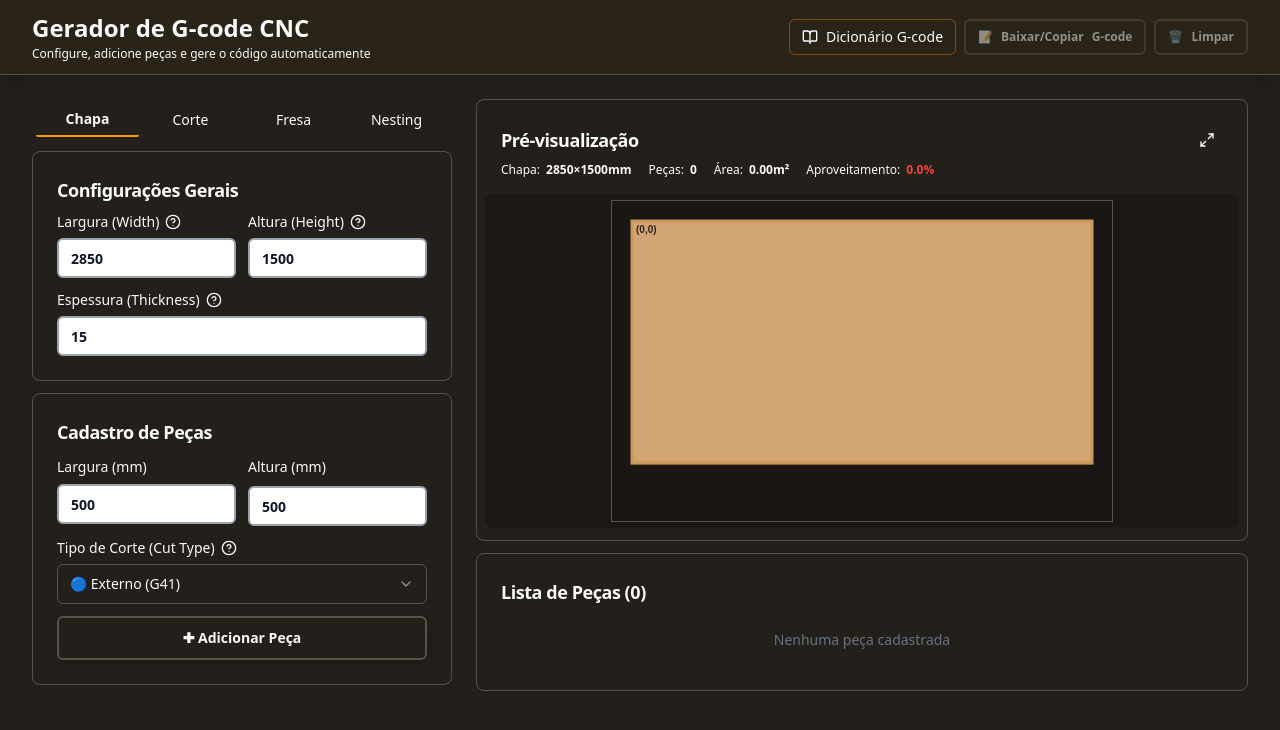
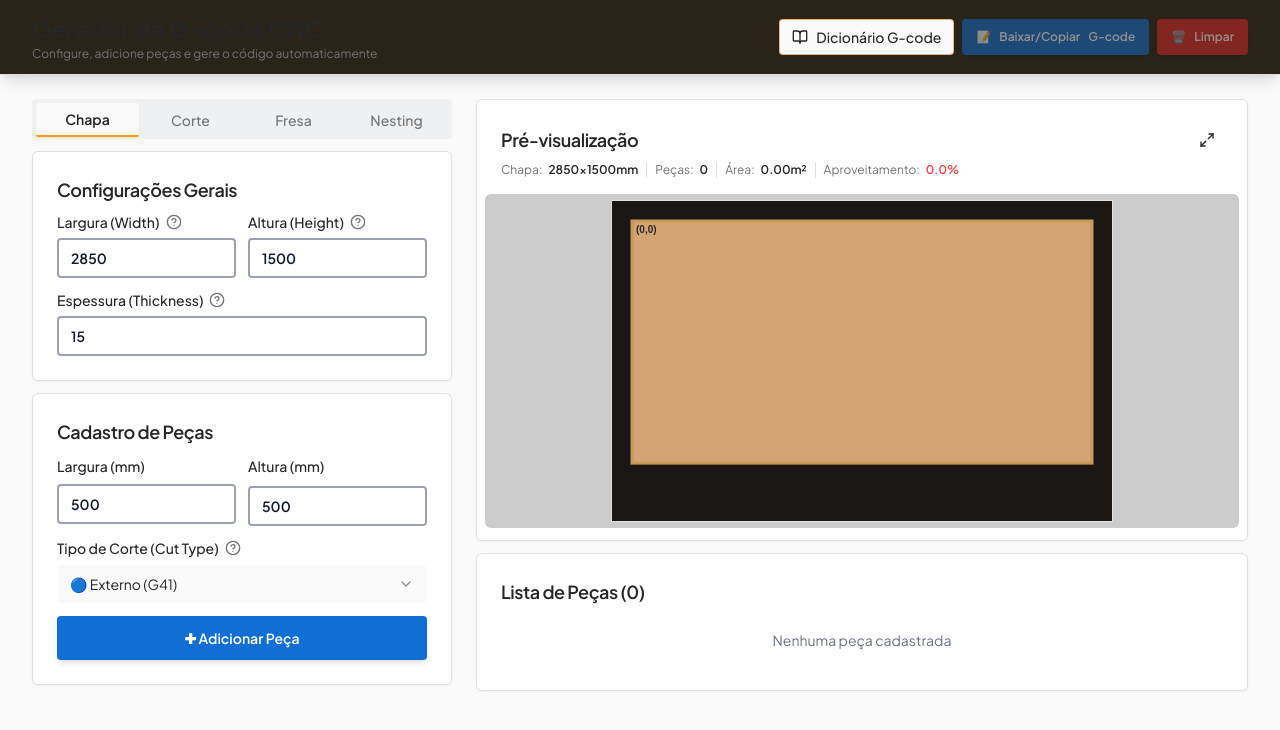
Before and after one commit to Thalikbussacro/cnc-builder-web, a Next.js app: page / in a window 1280 px wide. Shown: the top 730 px of the page. Built offline with nearby package versions, Linux system fonts and the light colour scheme.

Commit message:
feat: configurar design system e theme provider
  Configura tailwind.config.ts com tokens de cor e fontes. Adiciona variáveis CSS para temas light/dark (inspirado VSCode). Substitui paleta marrom/madeira por azul/cinza industrial. Integra Plus Jakarta Sans + JetBrains Mono. Tema light como padrão.

```diff
--- a/app/globals.css
+++ b/app/globals.css
@@ -4,35 +4,58 @@
 
 @layer base {
   :root {
-    /* Tema Industrial/Madeira/CNC */
-    --background: 32 15% 12%;        /* Cinza escuro quente */
-    --foreground: 0 0% 98%;          /* BRANCO quase puro para máximo contraste */
-    --card: 30 12% 16%;              /* Cinza escuro levemente marrom */
-    --card-foreground: 0 0% 98%;     /* BRANCO quase puro */
-    --popover: 30 12% 16%;
-    --popover-foreground: 0 0% 98%;  /* BRANCO quase puro */
-    --primary: 28 75% 50%;           /* Laranja industrial */
-    --primary-foreground: 0 0% 98%;
-    --secondary: 30 15% 24%;         /* Cinza médio */
-    --secondary-foreground: 0 0% 98%; /* BRANCO quase puro */
-    --muted: 30 10% 20%;
-    --muted-foreground: 0 0% 75%;    /* AUMENTADO para 75% */
-    --accent: 40 60% 45%;            /* Amarelo madeira */
-    --accent-foreground: 30 12% 16%;
-    --destructive: 0 65% 50%;
-    --destructive-foreground: 0 0% 98%;
-    --border: 30 10% 32%;            /* AUMENTADO para 32% */
-    --input: 0 0% 95%;               /* FUNDO BRANCO para inputs */
-    --ring: 28 75% 50%;
-    --radius: 0.5rem;
+    /* Tema CLARO - Padrão (VSCode Light + Industrial) */
+    --background: 0 0% 98%;           /* Cinza muito claro */
+    --foreground: 0 0% 15%;           /* Cinza escuro para texto */
+    --card: 0 0% 100%;                /* Branco puro para cards */
+    --card-foreground: 0 0% 15%;
+    --popover: 0 0% 100%;
+    --popover-foreground: 0 0% 15%;
+    --primary: 211 85% 45%;           /* Azul industrial forte */
+    --primary-foreground: 0 0% 100%;
+    --secondary: 210 12% 92%;         /* Cinza claro suave */
+    --secondary-foreground: 0 0% 15%;
+    --muted: 210 10% 94%;
+    --muted-foreground: 0 0% 45%;
+    --accent: 28 85% 55%;             /* Laranja CNC */
+    --accent-foreground: 0 0% 100%;
+    --destructive: 0 72% 51%;
+    --destructive-foreground: 0 0% 100%;
+    --border: 0 0% 88%;               /* Bordas suaves */
+    --input: 0 0% 100%;               /* Input branco */
+    --ring: 211 85% 45%;
+    --radius: 0.375rem;               /* Cantos mais quadrados */
+  }
+
+  .dark {
+    /* Tema ESCURO (VSCode Dark + Industrial) */
+    --background: 220 15% 12%;        /* Azul-cinza escuro */
+    --foreground: 0 0% 92%;           /* Texto claro */
+    --card: 220 13% 16%;              /* Cards levemente mais claros */
+    --card-foreground: 0 0% 92%;
+    --popover: 220 13% 16%;
+    --popover-foreground: 0 0% 92%;
+    --primary: 211 85% 55%;           /* Azul industrial (mais claro no dark) */
+    --primary-foreground: 0 0% 100%;
+    --secondary: 220 10% 22%;         /* Cinza escuro */
+    --secondary-foreground: 0 0% 92%;
+    --muted: 220 10% 20%;
+    --muted-foreground: 0 0% 60%;
+    --accent: 28 85% 60%;             /* Laranja CNC (ajustado) */
+    --accent-foreground: 0 0% 100%;
+    --destructive: 0 72% 55%;
+    --destructive-foreground: 0 0% 100%;
+    --border: 220 10% 24%;
+    --input: 220 13% 18%;
+    --ring: 211 85% 55%;
   }
 
   * {
-    border-color: hsl(var(--border));
+    @apply border-border;
   }
 
   body {
-    background-color: hsl(var(--background));
-    color: hsl(var(--foreground));
+    @apply bg-background text-foreground;
+    font-feature-settings: "rlig" 1, "calt" 1;
   }
 }
--- a/app/layout.tsx
+++ b/app/layout.tsx
@@ -1,5 +1,18 @@
 import type { Metadata } from "next";
+import { Plus_Jakarta_Sans, JetBrains_Mono } from "next/font/google";
 import "./globals.css";
+
+const plusJakartaSans = Plus_Jakarta_Sans({
+  subsets: ["latin"],
+  variable: "--font-sans",
+  display: "swap",
+});
+
+const jetbrainsMono = JetBrains_Mono({
+  subsets: ["latin"],
+  variable: "--font-mono",
+  display: "swap",
+});
 
 export const metadata: Metadata = {
   title: "Gerador de G-code CNC",
@@ -12,8 +25,8 @@ export default function RootLayout({
   children: React.ReactNode;
 }>) {
   return (
-    <html lang="pt-BR">
-      <body className="antialiased">
+    <html lang="pt-BR" className={`${plusJakartaSans.variable} ${jetbrainsMono.variable}`}>
+      <body className="font-sans antialiased">
         {children}
       </body>
     </html>
--- a/tailwind.config.ts
+++ b/tailwind.config.ts
@@ -8,7 +8,56 @@ export default {
     "./app/**/*.{js,ts,jsx,tsx,mdx}",
   ],
   theme: {
-    extend: {},
+    extend: {
+      colors: {
+        border: "hsl(var(--border))",
+        input: "hsl(var(--input))",
+        ring: "hsl(var(--ring))",
+        background: "hsl(var(--background))",
+        foreground: "hsl(var(--foreground))",
+        primary: {
+          DEFAULT: "hsl(var(--primary))",
+          foreground: "hsl(var(--primary-foreground))",
+        },
+        secondary: {
+          DEFAULT: "hsl(var(--secondary))",
+          foreground: "hsl(var(--secondary-foreground))",
+        },
+        destructive: {
+          DEFAULT: "hsl(var(--destructive))",
+          foreground: "hsl(var(--destructive-foreground))",
+        },
+        muted: {
+          DEFAULT: "hsl(var(--muted))",
+          foreground: "hsl(var(--muted-foreground))",
+        },
+        accent: {
+          DEFAULT: "hsl(var(--accent))",
+          foreground: "hsl(var(--accent-foreground))",
+        },
+        popover: {
+          DEFAULT: "hsl(var(--popover))",
+          foreground: "hsl(var(--popover-foreground))",
+        },
+        card: {
+          DEFAULT: "hsl(var(--card))",
+          foreground: "hsl(var(--card-foreground))",
+        },
+      },
+      borderRadius: {
+        lg: "var(--radius)",
+        md: "calc(var(--radius) - 2px)",
+        sm: "calc(var(--radius) - 4px)",
+      },
+      fontFamily: {
+        sans: ["Plus Jakarta Sans", "system-ui", "sans-serif"],
+        mono: ["JetBrains Mono", "Consolas", "monospace"],
+      },
+      spacing: {
+        "18": "4.5rem",
+        "88": "22rem",
+      },
+    },
   },
   plugins: [require("tailwindcss-animate")],
 } satisfies Config;
```
Also changed, not shown: 1 other file (tests, documents, lock files or other folders).
